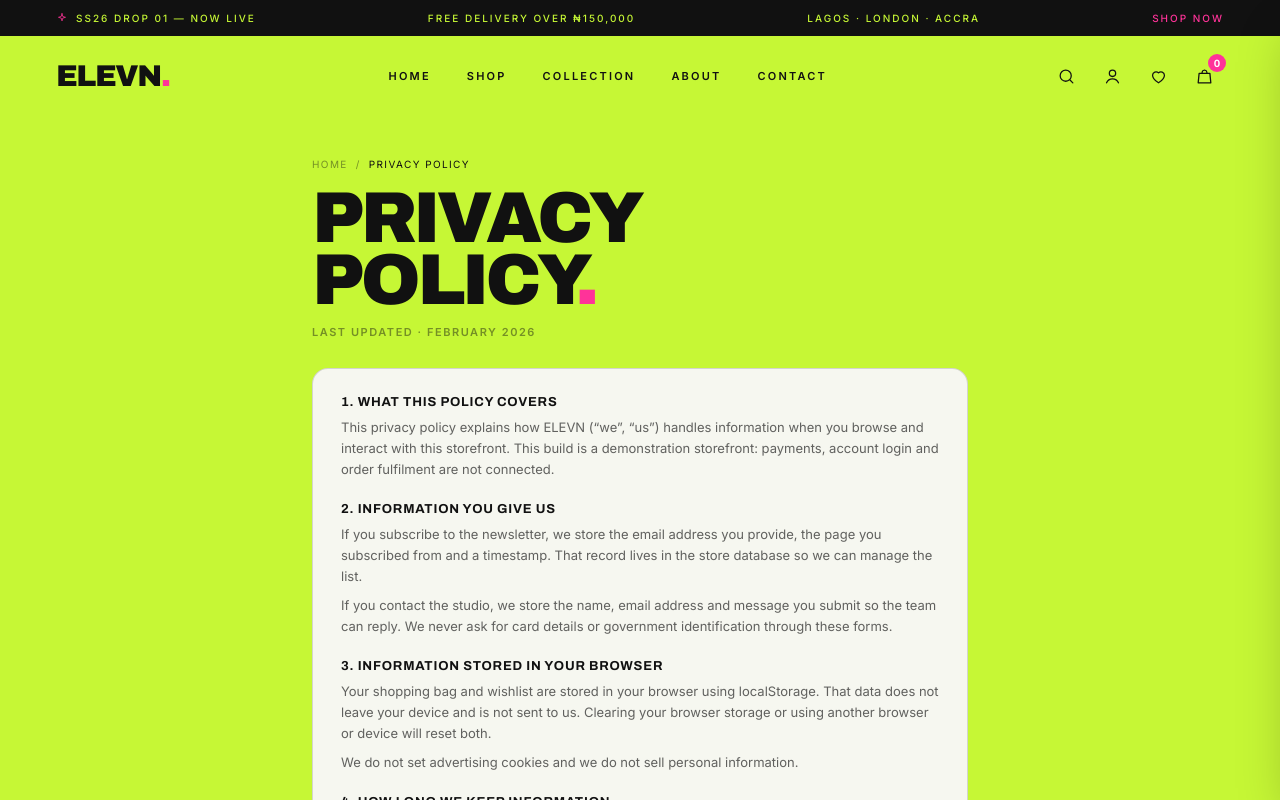
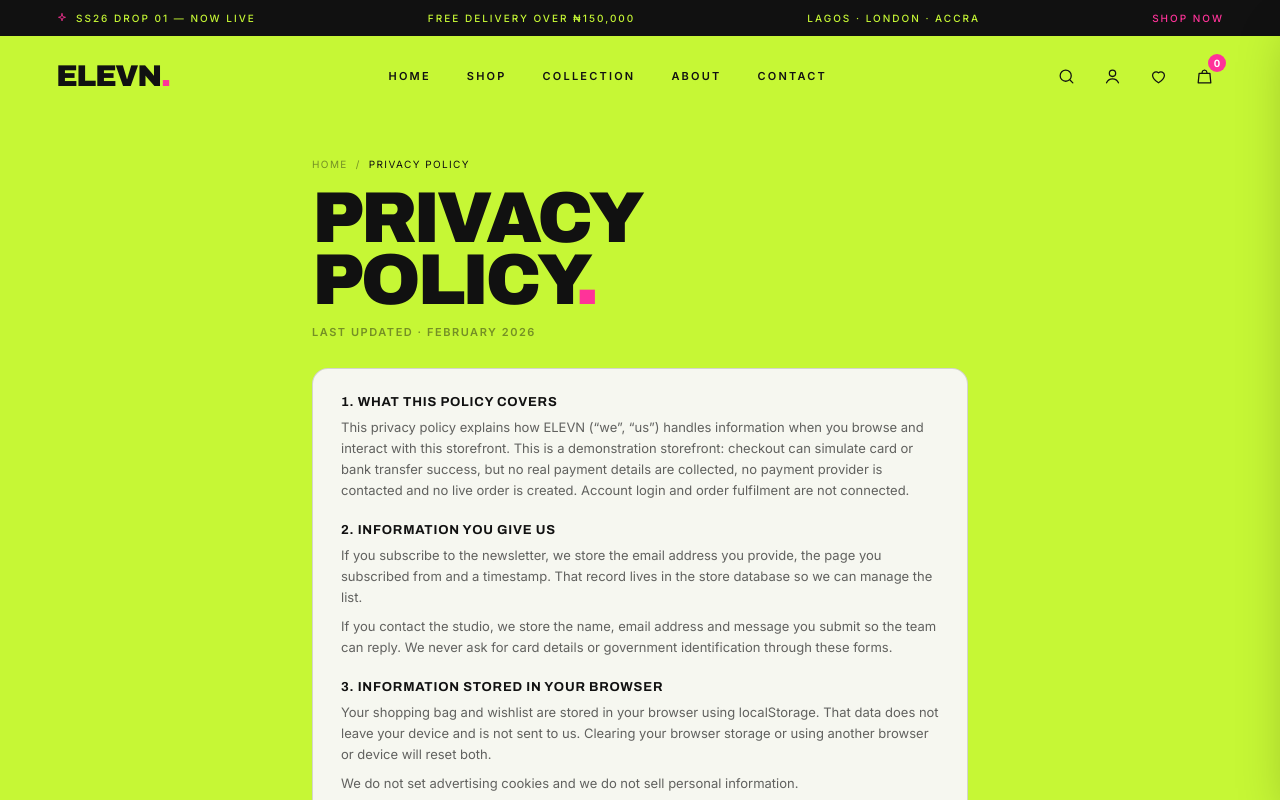
Before and after one commit to dbobmanuel29-hue/elevn, a Next.js app: page /privacy in a window 1280 px wide. Shown: the top 800 px of the page. Built offline with nearby package versions, Linux system fonts and the light colour scheme.

Commit message:
Update legal copy for simulated checkout

```diff
--- a/src/app/privacy/page.tsx
+++ b/src/app/privacy/page.tsx
@@ -11,7 +11,7 @@ const SECTIONS = [
   {
     title: "1. What this policy covers",
     body: [
-      "This privacy policy explains how ELEVN (“we”, “us”) handles information when you browse and interact with this storefront. This build is a demonstration storefront: payments, account login and order fulfilment are not connected.",
+      "This privacy policy explains how ELEVN (“we”, “us”) handles information when you browse and interact with this storefront. This is a demonstration storefront: checkout can simulate card or bank transfer success, but no real payment details are collected, no payment provider is contacted and no live order is created. Account login and order fulfilment are not connected.",
     ],
   },
   {
```
